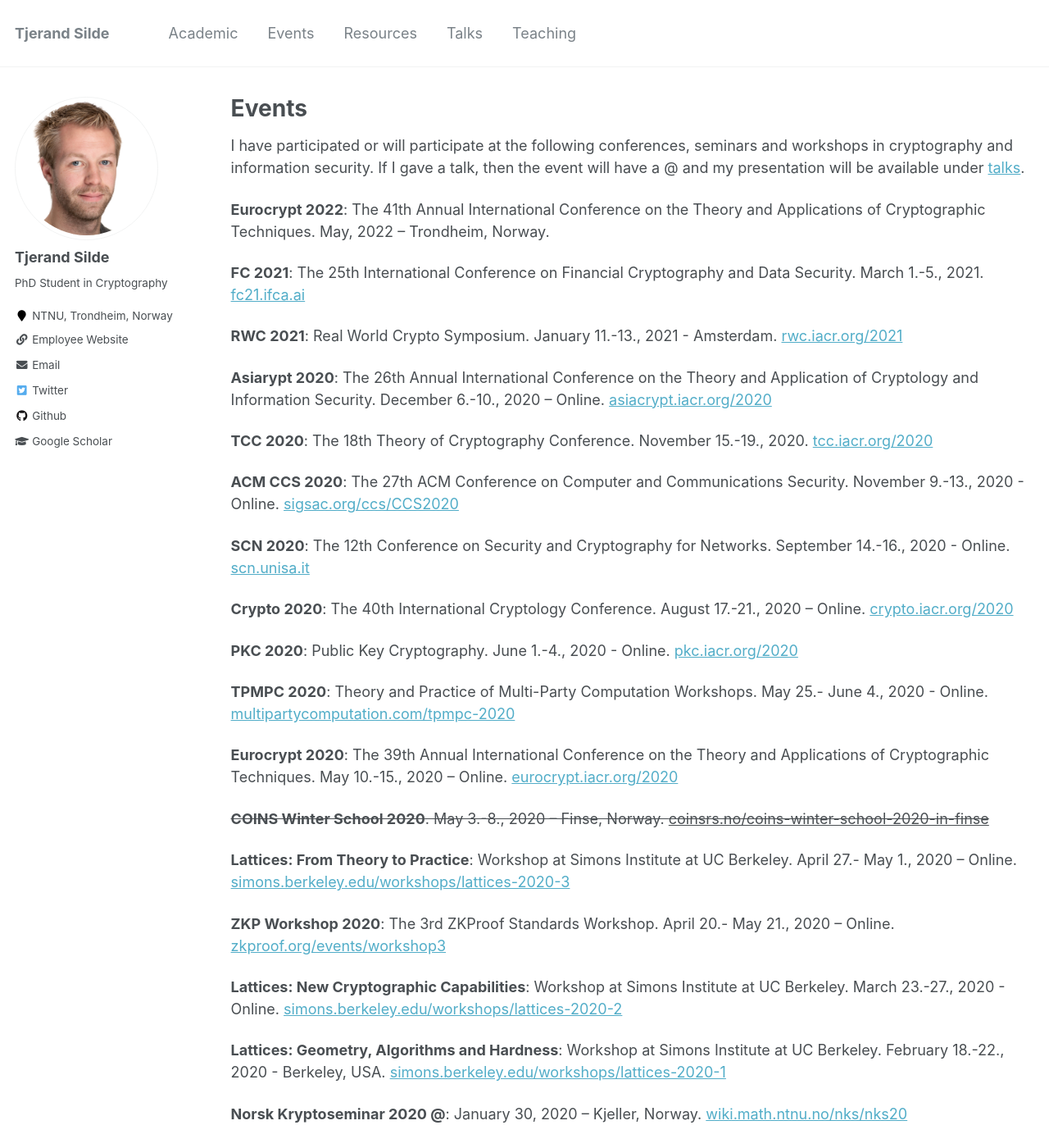
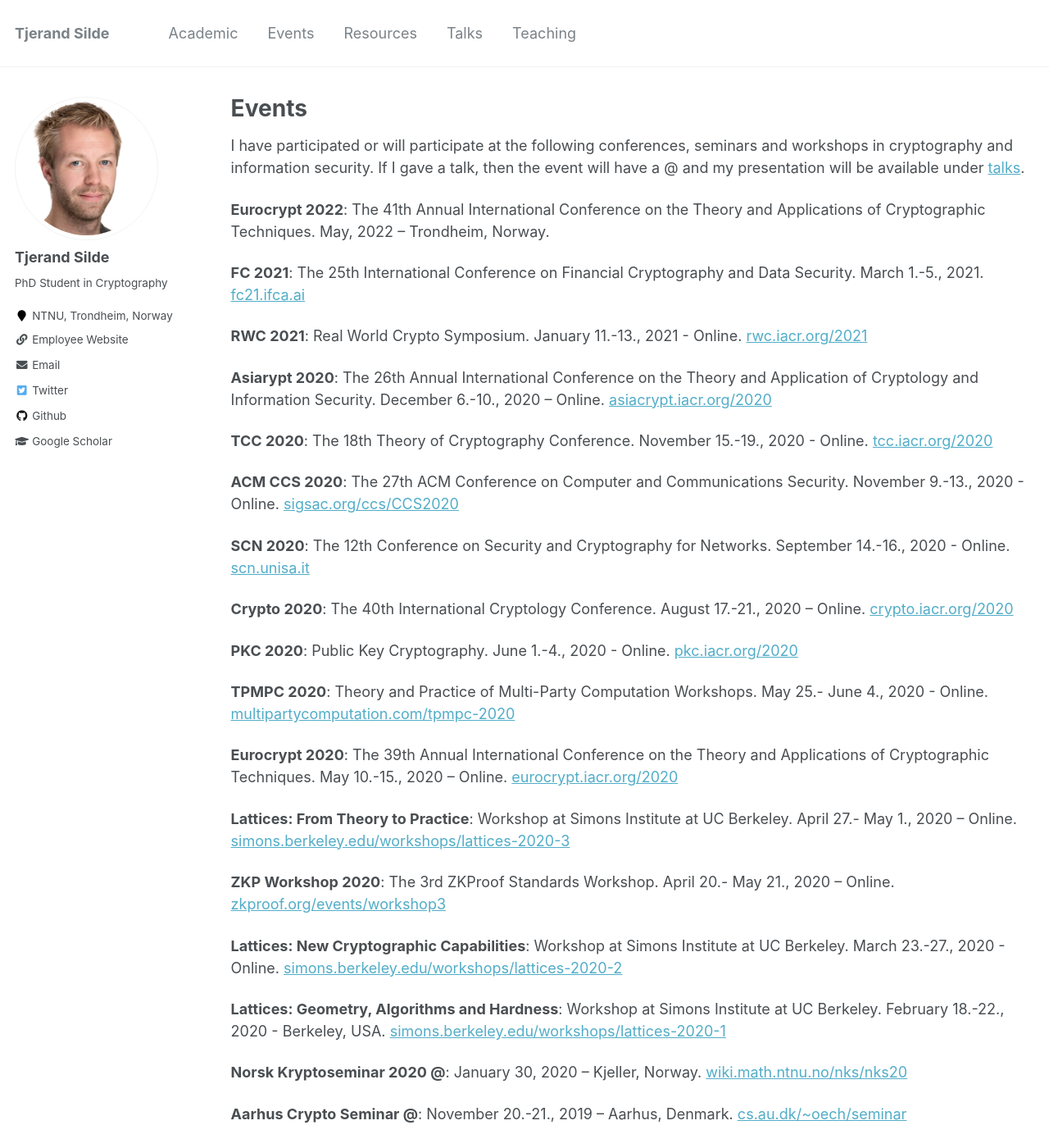
Before and after one commit to tjesi/tjesi.github.io, a Jekyll site: the page built from _pages/events.md, in a window 1280 px wide and 1400 px high. Shown: the whole window at 82% size. Built offline with Jekyll 4.4.1, drawn with Linux system fonts in a browser that asks for light colours.

Commit message:
Update events.md

```diff
--- a/_pages/events.md
+++ b/_pages/events.md
@@ -11,11 +11,11 @@
 
 **FC 2021**: The 25th International Conference on Financial Cryptography and Data Security. March 1.-5., 2021. [fc21.ifca.ai](https://fc21.ifca.ai)
 
-**RWC 2021**: Real World Crypto Symposium. January 11.-13., 2021 - Amsterdam. [rwc.iacr.org/2021](https://rwc.iacr.org/2021)
+**RWC 2021**: Real World Crypto Symposium. January 11.-13., 2021 - Online. [rwc.iacr.org/2021](https://rwc.iacr.org/2021)
 
 **Asiarypt 2020**: The 26th Annual International Conference on the Theory and Application of Cryptology and Information Security. December 6.-10., 2020 – Online. [asiacrypt.iacr.org/2020](https://asiacrypt.iacr.org/2020)
 
-**TCC 2020**: The 18th Theory of Cryptography Conference. November 15.-19., 2020. [tcc.iacr.org/2020](https://tcc.iacr.org/2020)
+**TCC 2020**: The 18th Theory of Cryptography Conference. November 15.-19., 2020 - Online. [tcc.iacr.org/2020](https://tcc.iacr.org/2020)
 
 **ACM CCS 2020**: The 27th ACM Conference on Computer and Communications Security. November 9.-13., 2020 - Online. [sigsac.org/ccs/CCS2020](https://www.sigsac.org/ccs/CCS2020)
 
@@ -28,8 +28,6 @@
 **TPMPC 2020**: Theory and Practice of Multi-Party Computation Workshops. May 25.- June 4., 2020 - Online. [multipartycomputation.com/tpmpc-2020](https://www.multipartycomputation.com/tpmpc-2020)
 
 **Eurocrypt 2020**: The 39th Annual International Conference on the Theory and Applications of Cryptographic Techniques. May 10.-15., 2020 – Online. [eurocrypt.iacr.org/2020](https://eurocrypt.iacr.org/2020)
-
-~~**COINS Winter School 2020**. May 3.-8., 2020 – Finse, Norway. [coinsrs.no/coins-winter-school-2020-in-finse](https://coinsrs.no/coins-winter-school-2020-in-finse)~~
 
 **Lattices: From Theory to Practice**: Workshop at Simons Institute at UC Berkeley. April 27.- May 1., 2020 – Online. [simons.berkeley.edu/workshops/lattices-2020-3](https://simons.berkeley.edu/workshops/lattices-2020-3)
 
```
